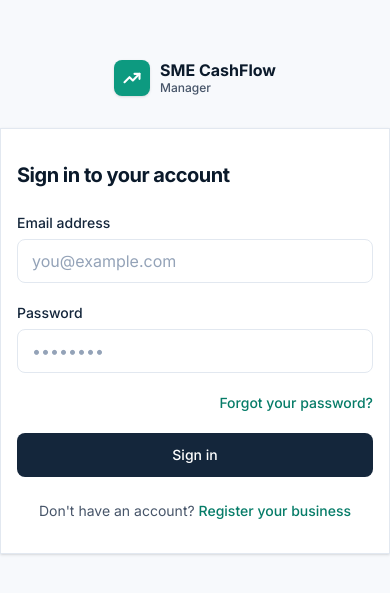
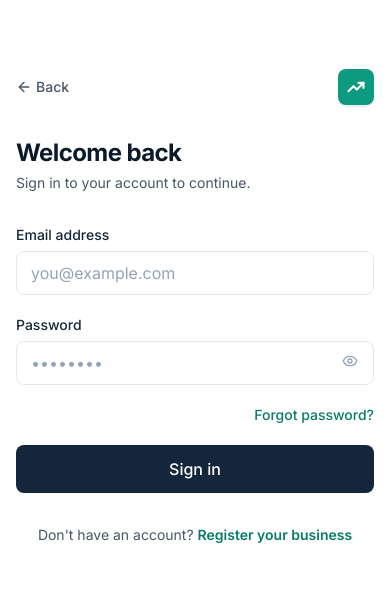
Before and after one commit to cojojunior/cashflow-system, a React (Vite) app: page /login in a window 390 px wide. Shown: the part 115-708 px from the top of the page. Built offline with nearby package versions, Linux system fonts and the light colour scheme; no server answers.

Commit message:
style: complete ui overhaul for sidebar, login, and forms

```diff
--- a/src/components/layout/Sidebar.tsx
+++ b/src/components/layout/Sidebar.tsx
@@ -28,7 +28,7 @@ export function Sidebar({ open, onClose }: SidebarProps) {
         className={cn(
           "fixed top-0 left-0 z-50 h-screen w-72 bg-white border-r border-border flex flex-col",
           "transition-transform duration-200 ease-in-out",
-          "lg:translate-x-0 lg:static lg:z-auto",
+          "lg:translate-x-0 lg:static lg:z-auto lg:h-screen",
           open ? "translate-x-0" : "-translate-x-full",
         )}
         aria-label="Main navigation">
@@ -43,7 +43,7 @@ export function Sidebar({ open, onClose }: SidebarProps) {
           </button>
         </div>
 
-        {/* Main Navigation (Scrollable if needed) */}
+        {/* Main Navigation (Scrollable) */}
         <nav className="flex-1 overflow-y-auto px-3 py-4 space-y-1">
           {DESKTOP_NAV.filter((item) => item.label !== "Settings").map(
             (item) => (
@@ -59,7 +59,7 @@ export function Sidebar({ open, onClose }: SidebarProps) {
         </nav>
 
         {/* Bottom Section (Settings + Tip) */}
-        <div className="mt-auto shrink-0 border-t border-border p-3 space-y-2">
+        <div className="mt-auto shrink-0 border-t border-border p-3 space-y-2 bg-surface-subtle">
           <SidebarLink
             to={ROUTES.settings}
             icon={SettingsIcon}
@@ -67,8 +67,8 @@ export function Sidebar({ open, onClose }: SidebarProps) {
             onClick={onClose}
           />
 
-          <div className="rounded-lg bg-navy-900 text-white p-4 mt-2">
-            <p className="text-xs text-teal-300 font-medium">Did you know?</p>
+          <div className="rounded-lg bg-navy-900 text-white p-4 mt-2 shadow-sm">
+            <p className="text-xs text-teal-300 font-medium">Pro Tip</p>
             <p className="text-sm mt-1 leading-snug">
               Cash in your account is different from profit. Track both.
             </p>
@@ -116,5 +116,3 @@ function SidebarLink({
     </NavLink>
   );
 }
-
-export { Sidebar as default };
--- a/src/pages/LoginPage.tsx
+++ b/src/pages/LoginPage.tsx
@@ -3,6 +3,7 @@ import { Link, useNavigate, useLocation } from "react-router-dom";
 import { useForm } from "react-hook-form";
 import { zodResolver } from "@hookform/resolvers/zod";
 import * as z from "zod";
+import { Eye, EyeOff, ArrowLeft } from "lucide-react";
 import { authService } from "@/features/auth/authService";
 import { Input, Button } from "@/components/ui";
 import { ROUTES } from "@/constants/app";
@@ -18,6 +19,7 @@ type LoginForm = z.infer<typeof loginSchema>;
 
 export default function LoginPage() {
   const [error, setError] = useState<string | null>(null);
+  const [showPassword, setShowPassword] = useState(false);
   const navigate = useNavigate();
   const location = useLocation();
   const from = location.state?.from?.pathname || ROUTES.dashboard;
@@ -41,19 +43,82 @@ export default function LoginPage() {
   };
 
   return (
-    <div className="min-h-screen flex flex-col justify-center py-12 sm:px-6 lg:px-8 bg-surface-muted">
-      <div className="sm:mx-auto sm:w-full sm:max-w-md flex justify-center mb-8">
-        <Logo />
+    <div className="min-h-screen flex bg-white">
+      {/* Left Column - Branding */}
+      <div className="hidden lg:flex lg:w-1/2 bg-navy-900 relative overflow-hidden flex-col justify-between p-12">
+        <div className="absolute inset-0 opacity-10">
+          <svg
+            className="w-full h-full"
+            viewBox="0 0 100 100"
+            preserveAspectRatio="none">
+            <path
+              d="M0 100 L100 0 L100 100 Z"
+              fill="currentColor"
+              className="text-teal-500"
+            />
+          </svg>
         </div>
 
-      <div className="sm:mx-auto sm:w-full sm:max-w-md">
-        <div className="bg-white py-8 px-4 shadow sm:rounded-xl sm:px-10 border border-border">
-          <h2 className="text-xl font-bold text-navy-900 mb-6">
-            Sign in to your account
-          </h2>
+        <div className="relative z-10">
+          <div className="inline-flex items-center justify-center w-12 h-12 rounded-xl bg-teal-500 text-white mb-6">
+            <svg viewBox="0 0 24 24" fill="none" className="w-6 h-6">
+              <path
+                d="M3 17L9 11L13 15L21 7"
+                stroke="currentColor"
+                strokeWidth="2.5"
+                strokeLinecap="round"
+                strokeLinejoin="round"
+              />
+              <path
+                d="M15 7H21V13"
+                stroke="currentColor"
+                strokeWidth="2.5"
+                strokeLinecap="round"
+                strokeLinejoin="round"
+              />
+            </svg>
+          </div>
+          <h1 className="text-4xl font-bold text-white leading-tight mb-4">
+            Manage your cash flow <br />
+            <span className="text-teal-400">with confidence.</span>
+          </h1>
+          <p className="text-navy-100 text-lg max-w-md">
+            The simple, secure way for Ghanaian SMEs to track income, expenses,
+            and grow their business.
+          </p>
+        </div>
+
+        <div className="relative z-10">
+          <p className="text-navy-200 text-sm">
+            &copy; {new Date().getFullYear()} SME CashFlow Manager. Built for
+            Ghana.
+          </p>
+        </div>
+      </div>
+
+      {/* Right Column - Form */}
+      <div className="flex-1 flex flex-col justify-center px-4 sm:px-6 lg:px-20 xl:px-24">
+        <div className="mx-auto w-full max-w-sm">
+          <div className="flex items-center justify-between mb-8">
+            <Link
+              to="/"
+              className="inline-flex items-center text-sm font-medium text-text-secondary hover:text-navy-900">
+              <ArrowLeft className="h-4 w-4 mr-1" /> Back
+            </Link>
+            <div className="lg:hidden">
+              <Logo short />
+            </div>
+          </div>
+
+          <div className="mb-8">
+            <h2 className="text-2xl font-bold text-navy-900">Welcome back</h2>
+            <p className="text-sm text-text-secondary mt-1">
+              Sign in to your account to continue.
+            </p>
+          </div>
 
           {error && (
-            <div className="mb-4 bg-red-50 border border-red-200 text-red-700 px-4 py-3 rounded-lg text-sm">
+            <div className="mb-6 bg-red-50 border border-red-200 text-red-700 px-4 py-3 rounded-lg text-sm">
               {error}
             </div>
           )}
@@ -68,33 +133,50 @@ export default function LoginPage() {
               {...register("email")}
             />
 
+            <div className="relative">
               <Input
                 label="Password"
-              type="password"
+                type={showPassword ? "text" : "password"}
                 autoComplete="current-password"
                 placeholder="••••••••"
                 error={errors.password?.message}
                 {...register("password")}
               />
+              <button
+                type="button"
+                onClick={() => setShowPassword(!showPassword)}
+                className="absolute right-3 top-[34px] p-1 text-text-muted hover:text-text-secondary focus:outline-none"
+                aria-label={showPassword ? "Hide password" : "Show password"}>
+                {showPassword ? (
+                  <EyeOff className="h-4 w-4" />
+                ) : (
+                  <Eye className="h-4 w-4" />
+                )}
+              </button>
+            </div>
 
             <div className="flex items-center justify-end">
               <Link
                 to="/forgot-password"
                 className="text-sm font-medium text-teal-600 hover:text-teal-500">
-                Forgot your password?
+                Forgot password?
               </Link>
             </div>
 
-            <Button type="submit" className="w-full" isLoading={isSubmitting}>
+            <Button
+              type="submit"
+              className="w-full"
+              size="lg"
+              isLoading={isSubmitting}>
               Sign in
             </Button>
           </form>
 
-          <div className="mt-6 text-center text-sm">
-            <span className="text-text-secondary">Don't have an account? </span>
+          <div className="mt-8 text-center text-sm text-text-secondary">
+            Don't have an account?{" "}
             <Link
               to={ROUTES.register}
-              className="font-medium text-teal-600 hover:text-teal-500">
+              className="font-semibold text-teal-600 hover:text-teal-500">
               Register your business
             </Link>
           </div>
```
Also changed, not shown: src/features/transactions/AddTransactionPage.tsx (+20 -12 lines). Lines whose indentation alone changed are shown as unchanged.
